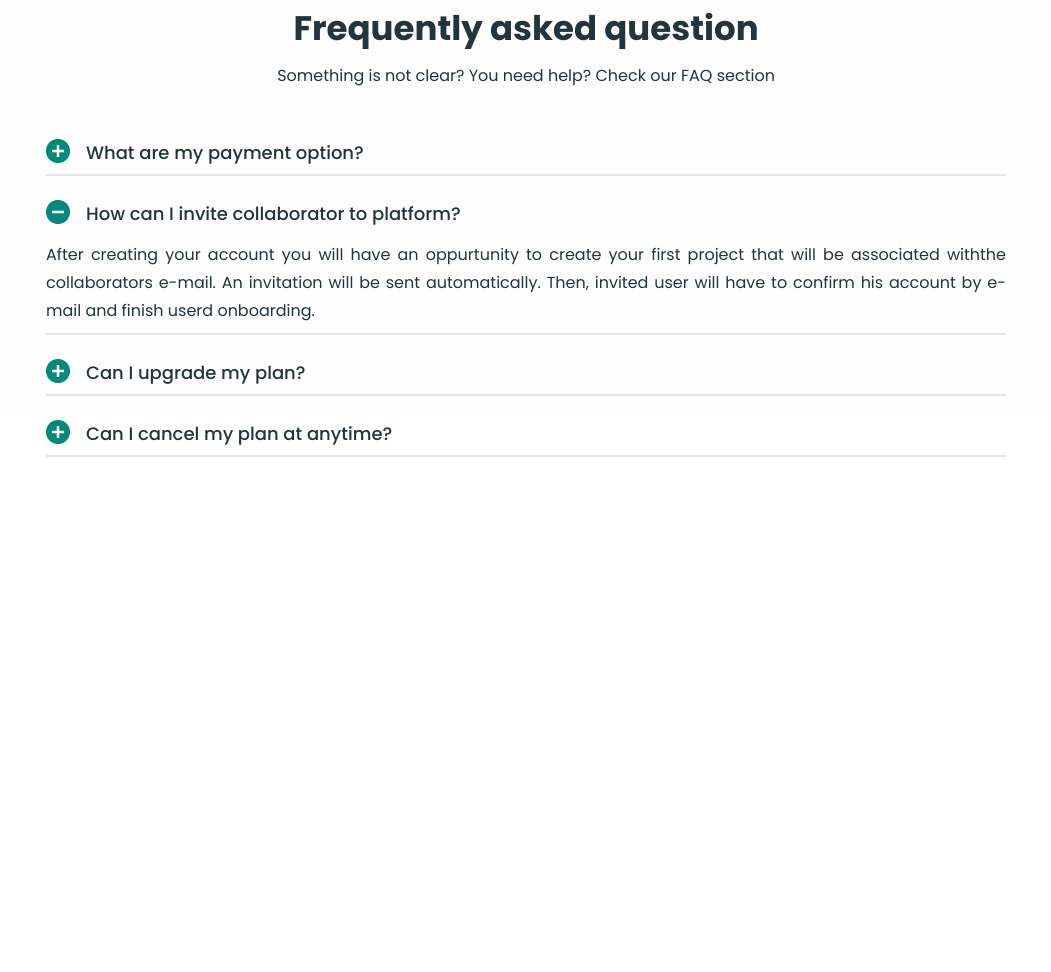
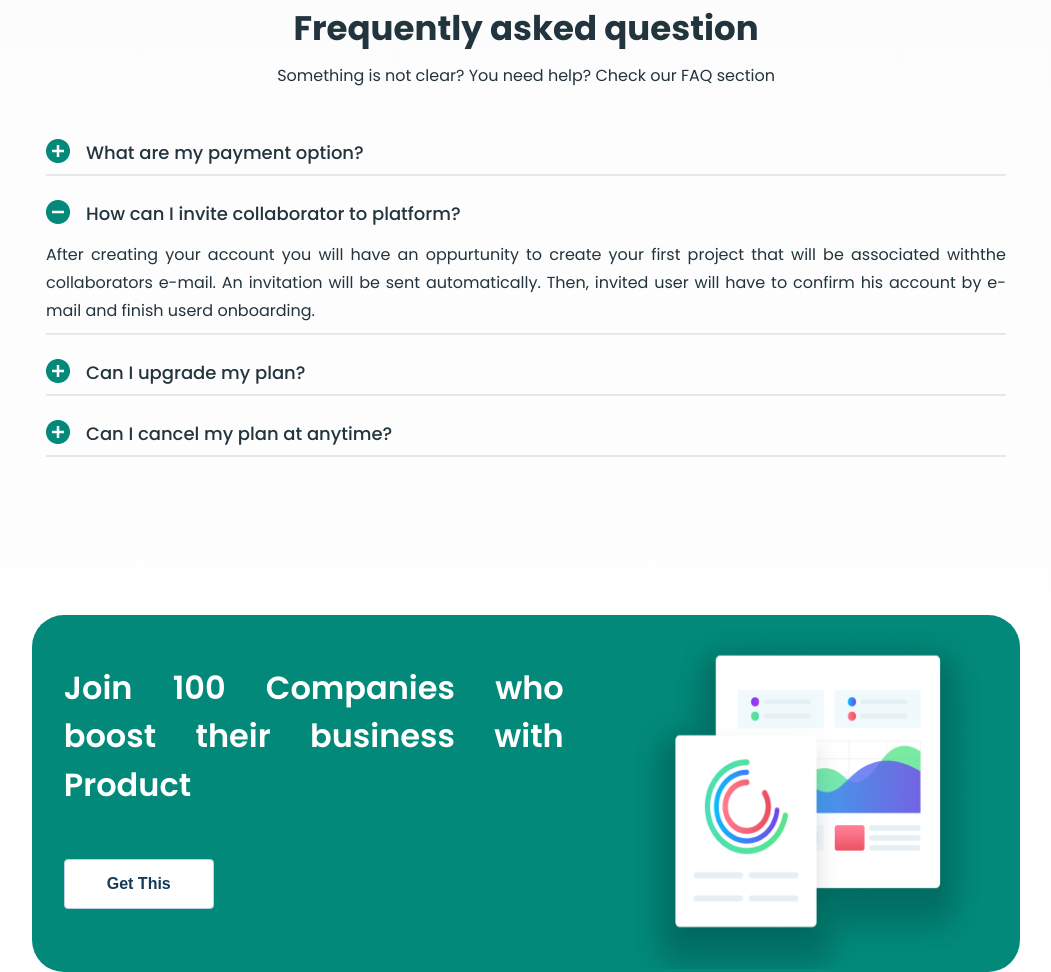
Before and after one commit to jinety/practice-html-css, a plain HTML site: page practice-two/src/index.html in a window 1280 px wide. Shown: the part 2032-3004 px from the top of the page, without its empty margins (114-1165 px from the left). Before the commit the page ends 2497 px from the top, so only its background shows below. Drawn offline with Linux system fonts and the light colour scheme.

Commit message:
Style for section boost-business

```diff
--- a/practice-two/src/index.html
+++ b/practice-two/src/index.html
@@ -278,5 +278,27 @@
       </div>
     </section>
     <!-- END QUESTION -->
+
+    <!-- START BOOST-BUSINESS -->
+    <section class="section-boost-business">
+      <div class="general-container">
+        <div class="container-title-btn-img">
+          <div class="container-title-btn">
+            <p class="boost-business-title">
+              Join 100 Companies who boost their business with Product
+            </p>
+            <button type="button" class="btn">Get This</button>
+          </div>
+          <div class="container-img-boost-business">
+            <img
+              src="./assets/boost-business.png"
+              class="img-boost-business"
+              alt="boost-business"
+            />
+          </div>
+        </div>
+      </div>
+    </section>
+    <!-- END BOOST-BUSINESS -->
   </body>
 </html>
--- /dev/null
+++ b/practice-two/src/style/section/boost-business.css
@@ -0,0 +1,82 @@
+/* START BOOST-BUSINESS */
+.section-boost-business {
+  padding-top: 150px;
+}
+
+.section-boost-business .general-container {
+  max-width: 988px;
+  text-align: center;
+}
+
+.container-title-btn-img {
+  background: var(--primary-color-100);
+  border-radius: 32px;
+  margin: 0 auto;
+}
+
+.container-img-boost-business {
+  width: 361px;
+  height: auto;
+  margin: 0 auto;
+}
+
+.container-title-btn {
+  display: inline-flex;
+  flex-direction: column;
+  margin: 0 auto;
+  text-align: justify;
+}
+
+.boost-business-title {
+  color: var(--secondary-color-100);
+  font-weight: var(--font-weight-m);
+  font-size: 32px;
+  line-height: 48.45px;
+  width: 500px;
+}
+
+.img-boost-business {
+  width: 100%;
+  height: 340px;
+}
+
+@media (max-width: 915px) {
+  .container-title-btn-img {
+    display: block;
+  }
+
+  .container-title-btn {
+    align-items: center;
+  }
+
+  .boost-business-title {
+    text-align: center;
+    width: 327px;
+    padding-top: 17px;
+  }
+
+  .section-boost-business .btn {
+    margin-top: 70px;
+    margin-bottom: 42px;
+  }
+}
+
+@media (min-width: 916px) {
+  .container-title-btn-img {
+    display: flex;
+  }
+
+  .boost-business-title {
+    padding-top: 49px;
+  }
+
+  .section-boost-business .btn {
+    width: 150px;
+    margin: 50px 0px;
+  }
+
+  .img-boost-business {
+    padding-top: 14px;
+  }
+}
+/* END BOOST-BUSINESS */
--- a/practice-two/src/style/style.css
+++ b/practice-two/src/style/style.css
@@ -3,7 +3,6 @@
 
 /* commons */
 @import url("../style/commons/variables.css");
-@import url("../style/commons/text.css");
 @import url("../style/commons/button.css");
 
 /* section */
@@ -12,3 +11,4 @@
 @import url("../style/section/enterprise.css");
 @import url("../style/section/product.css");
 @import url("../style/section/question.css");
+@import url("../style/section/boost-business.css");
```
